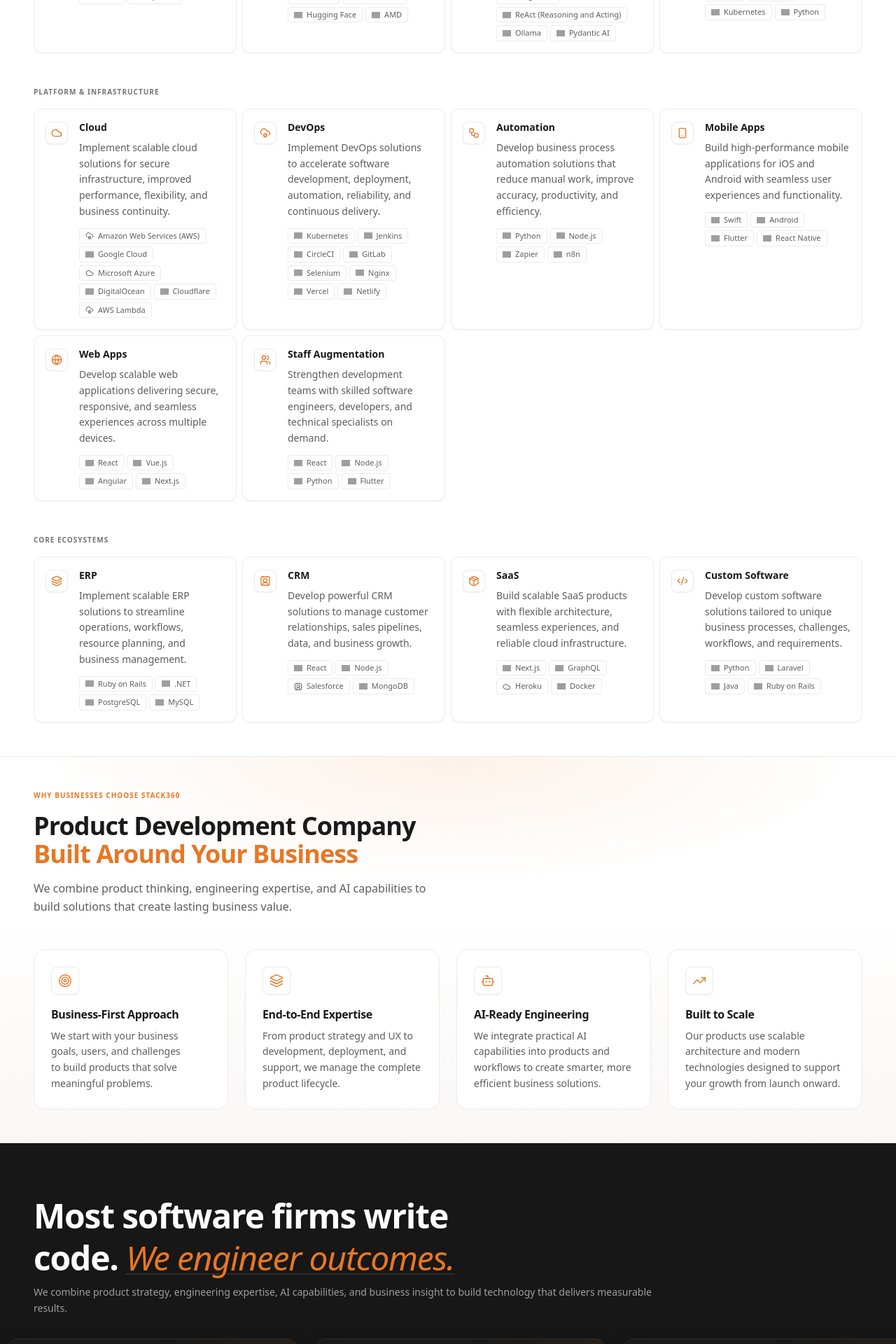
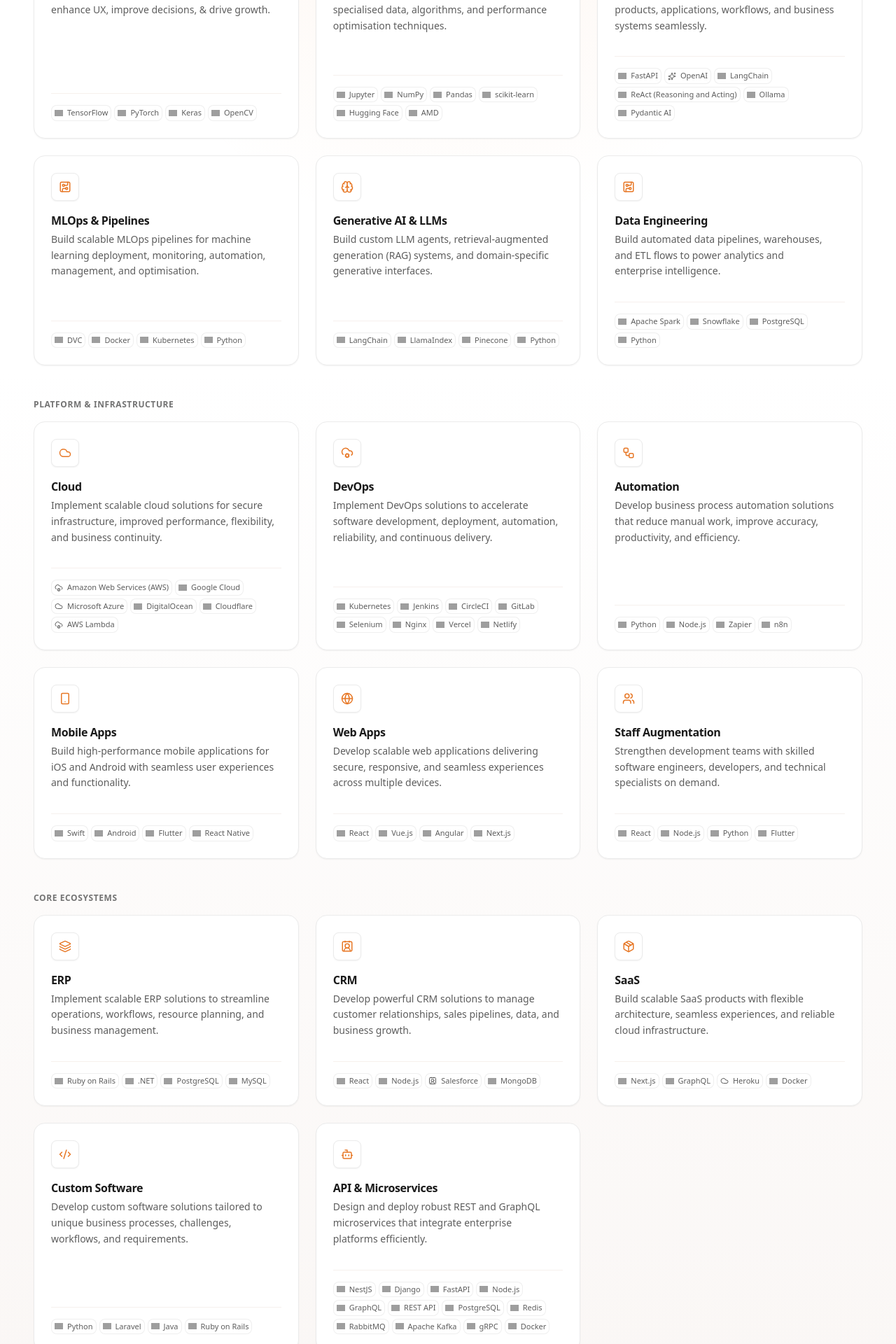
Before and after one commit to levi-dev-stack/stack360-website, a Next.js app: page / in a window 1280 px wide. Shown: the part 1320-3240 px from the top of the page at 70% size. Built offline with nearby package versions, Linux system fonts and the light colour scheme; grey boxes are pictures that could not be loaded.

Commit message:
feat: add new service offerings for Generative AI, Data Engineering, and API & Microservices

```diff
--- a/src/components/pages/landing/ServicesSection/index.tsx
+++ b/src/components/pages/landing/ServicesSection/index.tsx
@@ -8,59 +8,66 @@ function ServiceRow({ item }: { item: ServiceItem }) {
   return (
     <Link
       href={item.href}
-      className="group relative flex h-full items-start gap-md rounded-lg border border-neutral-200/80 bg-neutral-50 px-md py-md shadow-sm outline-none transition-[transform,box-shadow,border-color,background-color] duration-300 ease-out hover:-translate-y-1 hover:border-primary/35 hover:bg-white hover:shadow-md focus-visible:border-primary focus-visible:ring-2 focus-visible:ring-primary/30 focus-visible:ring-offset-2 focus-visible:ring-offset-neutral-50 active:translate-y-0 active:shadow-sm motion-reduce:transition-colors motion-reduce:hover:translate-y-0"
+      className="group relative flex h-full flex-col justify-between rounded-xl border border-neutral-200 bg-neutral-50 p-lg shadow-xs outline-none transition-all duration-300 ease-out hover:-translate-y-1 hover:border-primary/30 hover:bg-white hover:shadow-md focus-visible:border-primary focus-visible:ring-2 focus-visible:ring-primary/30 focus-visible:ring-offset-2 motion-reduce:transition-none motion-reduce:hover:translate-y-0"
     >
-      <span className="mt-0.5 flex h-8 w-8 shrink-0 items-center justify-center rounded-md border border-neutral-200 bg-white text-primary shadow-sm transition-[transform,border-color,background-color,color] duration-300 group-hover:scale-110 group-hover:border-primary/40 group-hover:bg-primary/5 group-active:scale-100 motion-reduce:group-hover:scale-100">
-        <BrandIcon slug={item.icon} size={16} variant="service" />
+      <div>
+        <div className="flex items-start justify-between gap-md">
+          <span className="flex h-10 w-10 shrink-0 items-center justify-center rounded-md border border-neutral-200 bg-white text-primary shadow-xs transition-all duration-300 group-hover:scale-105 group-hover:border-primary/40 group-hover:bg-primary/5 motion-reduce:group-hover:scale-100">
+            <BrandIcon slug={item.icon} size={18} variant="service" />
           </span>
 
-      <span className="min-w-0 flex-1 space-y-sm">
-        <span className="flex items-start justify-between gap-sm">
-          <span className="block text-sm font-bold text-neutral-900 transition-colors duration-300 group-hover:text-primary">
-            {item.title}
-          </span>
           <span
             aria-hidden
-            className="mt-0.5 shrink-0 font-mono text-xs font-bold text-primary opacity-0 transition-[opacity,transform] duration-300 group-hover:translate-x-0.5 group-hover:opacity-100 group-focus-visible:opacity-100 motion-reduce:group-hover:translate-x-0"
+            className="font-mono text-sm font-bold text-primary opacity-0 transition-all duration-300 group-hover:translate-x-1 group-hover:opacity-100 group-focus-visible:opacity-100 motion-reduce:group-hover:translate-x-0"
           >
             →
           </span>
-        </span>
+        </div>
 
-        <span className="block text-sm leading-relaxed text-neutral-600 transition-colors duration-300 group-hover:text-neutral-700">
-          {item.description}
-        </span>
+        <div className="mt-md space-y-xs">
+          <h4 className="text-base font-bold tracking-tight text-neutral-900 transition-colors duration-300 group-hover:text-primary">
+            {item.title}
+          </h4>
+          <p className="text-pretty text-sm leading-relaxed text-neutral-600">{item.description}</p>
+        </div>
+      </div>
 
-        <span className="flex flex-wrap gap-xs pt-xs">
+      <div className="mt-xl flex flex-wrap gap-xs border-t border-neutral-100 pt-md">
         {item.skills.map((skill) => (
           <span
             key={skill.slug}
-              className="inline-flex items-center gap-1.5 rounded-sm border border-neutral-200 bg-white px-sm py-0.5 text-[11px] text-neutral-600 transition-[border-color,background-color,color] duration-300 group-hover:border-primary/20 group-hover:bg-primary/5 group-hover:text-neutral-800"
+            className="inline-flex items-center gap-1.5 rounded-md border border-neutral-200/80 bg-white px-xs py-0.5 text-[11px] font-medium text-neutral-600 transition-colors duration-300 group-hover:border-primary/20 group-hover:bg-primary/5 group-hover:text-neutral-800"
           >
             <BrandIcon slug={skill.slug} size={12} variant="tech" fallbackSlug={item.icon} />
             {skill.name}
           </span>
         ))}
-        </span>
-      </span>
+      </div>
     </Link>
   );
 }
 
-/**
- * Server Component — full services markup ships in the HTML so content
- * is visible and crawlable with JavaScript disabled. Card interactivity
- * is pure Tailwind (hover / focus / active) and works without JS.
- */
 export default function ServicesSection() {
   return (
-    <section className="site-section w-full bg-neutral-50 py-2xl">
-      <div className="site-container">
-        <div className="mb-2xl max-w-4xl space-y-md">
+    <section className="site-section relative w-full overflow-hidden border-t border-neutral-200 bg-neutral-50 py-2xl">
+      <div
+        aria-hidden
+        className="pointer-events-none absolute inset-0 bg-[linear-gradient(180deg,var(--token-neutral-50)_0%,var(--token-neutral-50)_40%,color-mix(in_srgb,var(--token-neutral-100)_55%,var(--token-neutral-50))_100%)]"
+      />
+      <div
+        aria-hidden
+        className="pointer-events-none absolute inset-0 bg-[radial-gradient(ellipse_70%_50%_at_50%_0%,color-mix(in_srgb,var(--token-primary)_10%,transparent),transparent_65%)]"
+      />
+
+      <div className="site-container relative z-10">
+        <div className="mb-2xl max-w-3xl space-y-md">
+          <p className="font-mono text-[10px] font-bold uppercase tracking-widest text-primary">
+            Services & Expertise
+          </p>
           <h2 className="text-balance text-3xl font-black tracking-tight text-neutral-900 md:text-4xl">
             Build Better Products With The Right Technology And Expertise
           </h2>
-          <p className="text-sm leading-relaxed text-neutral-600">
+          <p className="max-w-prose text-pretty text-sm leading-relaxed text-neutral-600 md:text-base">
             We combine product strategy, engineering, cloud, automation, and AI to build technology
             that drives measurable business growth.
           </p>
@@ -69,12 +76,13 @@ export default function ServicesSection() {
         <div className="space-y-2xl">
           {LANDING_SERVICES.map((group) => (
             <div key={group.category} className="space-y-md">
-              <h3 className="font-mono text-[10px] font-bold uppercase tracking-widest text-neutral-500">
+              <h3 className="font-mono text-xs font-bold uppercase tracking-wider text-neutral-500">
                 {group.category}
               </h3>
-              <ul className="grid grid-cols-[repeat(auto-fit,minmax(min(100%,260px),1fr))] gap-sm">
+
+              <ul className="grid grid-cols-1 gap-lg md:grid-cols-2 lg:grid-cols-3">
                 {group.items.map((item) => (
-                  <li key={item.title} className="min-h-full">
+                  <li key={item.title} className="flex flex-col">
                     <ServiceRow item={item} />
                   </li>
                 ))}
--- a/src/constants/component/landing-data.ts
+++ b/src/constants/component/landing-data.ts
@@ -62,6 +62,32 @@ export const LANDING_SERVICES = [
           { name: 'DVC', slug: 'dvc' },
           { name: 'Docker', slug: 'docker' },
           { name: 'Kubernetes', slug: 'kubernetes' },
+          { name: 'Python', slug: 'python' },
+        ],
+      },
+      {
+        title: 'Generative AI & LLMs',
+        description:
+          'Build custom LLM agents, retrieval-augmented generation (RAG) systems, and domain-specific generative interfaces.',
+        icon: 'ai',
+        href: '/what-we-build/ai-solutions',
+        skills: [
+          { name: 'LangChain', slug: 'langchain' },
+          { name: 'LlamaIndex', slug: 'llamaindex' },
+          { name: 'Pinecone', slug: 'pinecone' },
+          { name: 'Python', slug: 'python' },
+        ],
+      },
+      {
+        title: 'Data Engineering',
+        description:
+          'Build automated data pipelines, warehouses, and ETL flows to power analytics and enterprise intelligence.',
+        icon: 'mlops',
+        href: '/what-we-build/ai-solutions',
+        skills: [
+          { name: 'Apache Spark', slug: 'apachespark' },
+          { name: 'Snowflake', slug: 'snowflake' },
+          { name: 'PostgreSQL', slug: 'postgresql' },
           { name: 'Python', slug: 'python' },
         ],
       },
@@ -209,6 +235,27 @@ export const LANDING_SERVICES = [
           { name: 'Laravel', slug: 'laravel' },
           { name: 'Java', slug: 'openjdk' },
           { name: 'Ruby on Rails', slug: 'rubyonrails' },
+        ],
+      },
+      {
+        title: 'API & Microservices',
+        description:
+          'Design and deploy robust REST and GraphQL microservices that integrate enterprise platforms efficiently.',
+        icon: 'integration',
+        href: '/what-we-build/custom-software',
+        skills: [
+          { name: 'NestJS', slug: 'nestjs' },
+          { name: 'Django', slug: 'django' },
+          { name: 'FastAPI', slug: 'fastapi' },
+          { name: 'Node.js', slug: 'nodedotjs' },
+          { name: 'GraphQL', slug: 'graphql' },
+          { name: 'REST API', slug: 'openapiinitiative' },
+          { name: 'PostgreSQL', slug: 'postgresql' },
+          { name: 'Redis', slug: 'redis' },
+          { name: 'RabbitMQ', slug: 'rabbitmq' },
+          { name: 'Apache Kafka', slug: 'apachekafka' },
+          { name: 'gRPC', slug: 'grpc' },
+          { name: 'Docker', slug: 'docker' },
         ],
       },
     ],
```
Lines whose indentation alone changed are shown as unchanged.
